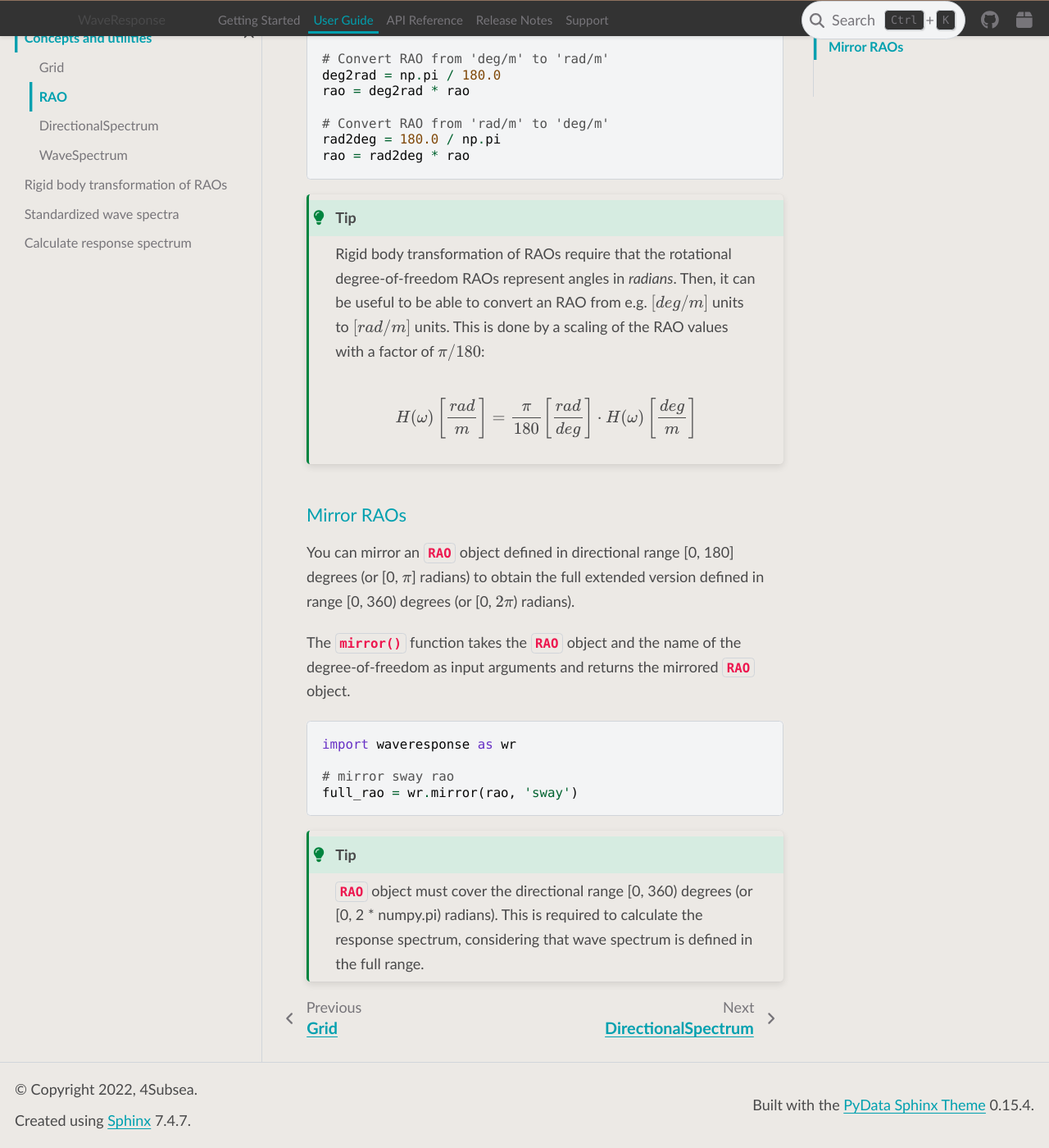
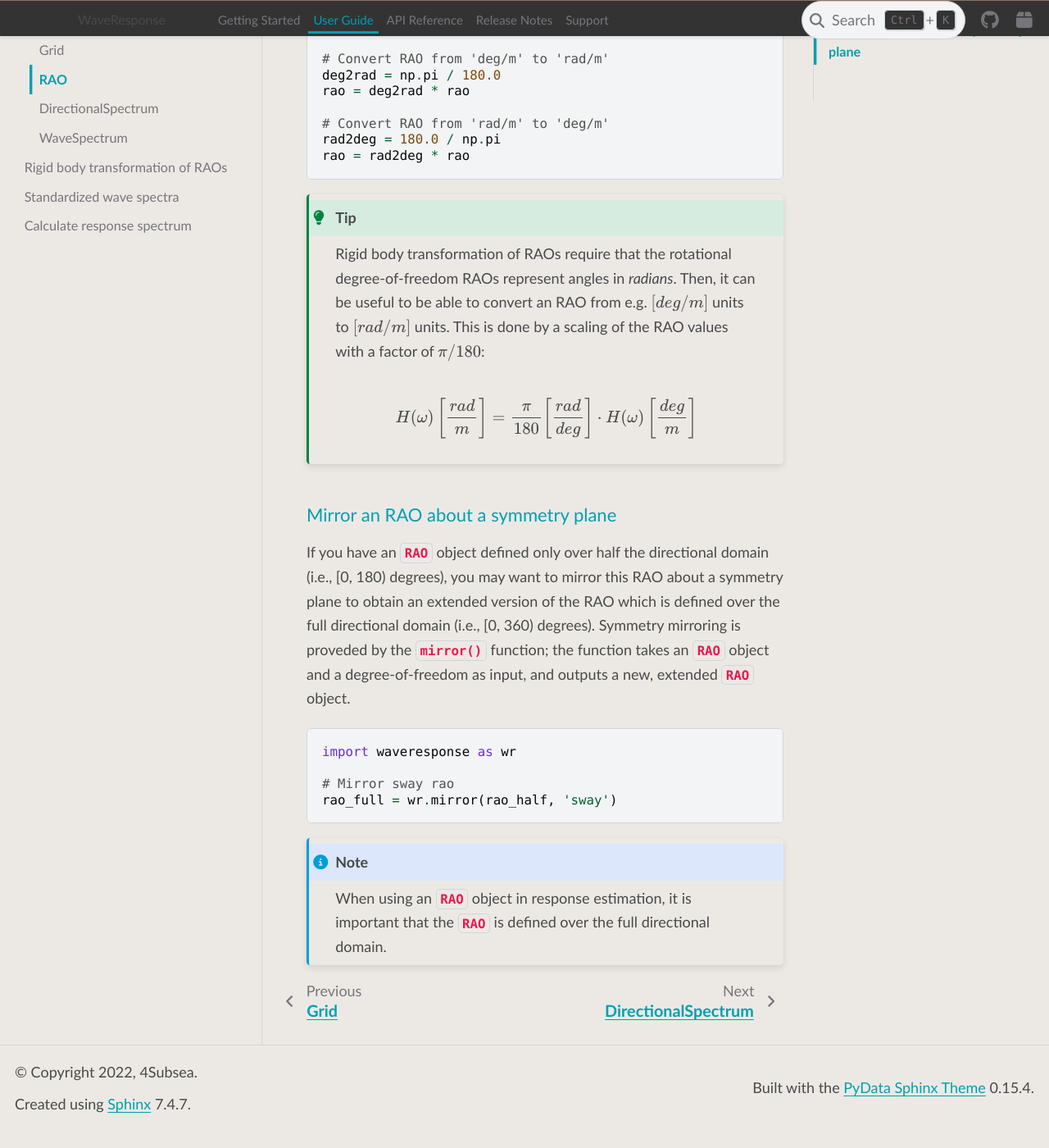
Before and after one commit to 4Subsea/waveresponse-python, a Sphinx documentation site: the page built from docs/user_guide/concepts_utils/rao.rst, in a window 1280 px wide and 1400 px high, scrolled down 2278 px. Shown: the whole window at 82% size. Built offline with Sphinx 7.4.7 and the PyData theme 0.15.4, drawn with Linux system fonts in a browser that asks for light colours; after the commit the page ends 3657 px from its top, so only the background shows below that.

Commit message:
docs fix

```diff
--- a/docs/user_guide/concepts_utils/rao.rst
+++ b/docs/user_guide/concepts_utils/rao.rst
@@ -123,25 +123,32 @@ values with an appropriate factor:
 
 .. _mirror_raos:
 
-Mirror RAOs
--------------
+Mirror an RAO about a symmetry plane
+------------------------------------
+If you have an :class:`~waveresponse.RAO` object defined only over half the directional
+domain (i.e., [0, 180) degrees), you may want to mirror this RAO about a symmetry plane
+to obtain an extended version of the RAO which is defined over the full directional domain
+(i.e., [0, 360) degrees). Symmetry mirroring is proveded by the :func:`~waveresponse.mirror`
+function; the function takes an :class:`~waveresponse.RAO` object and a degree-of-freedom
+as input, and outputs a new, extended :class:`~waveresponse.RAO` object.
 
-You can mirror an :class:`~waveresponse.RAO` object defined in directional range [0, 180]
-degrees (or [0, :math:`\pi`] radians) to obtain the full extended version defined in range
-[0, 360) degrees (or [0, :math:`2 \pi`) radians).
 
-The :meth:`~waveresponse.mirror` function takes the :class:`~waveresponse.RAO` object and
-the name of the degree-of-freedom as input arguments and returns the mirrored :class:`~waveresponse.RAO`
-object.
+.. You can mirror an :class:`~waveresponse.RAO` object defined in directional range [0, 180]
+.. degrees (or [0, :math:`\pi`] radians) to obtain the full extended version defined in range
+.. [0, 360) degrees (or [0, :math:`2 \pi`) radians).
+
+.. The :meth:`~waveresponse.mirror` function takes the :class:`~waveresponse.RAO` object and
+.. the name of the degree-of-freedom as input arguments and returns the mirrored :class:`~waveresponse.RAO`
+.. object.
 
 .. code:: python
 
     import waveresponse as wr
 
-    # mirror sway rao
-    full_rao = wr.mirror(rao, 'sway')
+    # Mirror sway rao
+    rao_full = wr.mirror(rao_half, 'sway')
 
-.. tip::
-    :class:`~waveresponse.RAO` object must cover the directional range [0, 360) degrees
-    (or [0, 2 * numpy.pi) radians). This is required to calculate the response spectrum,
-    considering that wave spectrum is defined in the full range.
+.. note::
+    When using an :class:`~waveresponse.RAO` object in response estimation, it is
+    important that the :class:`~waveresponse.RAO` is defined over the full directional
+    domain.
```
